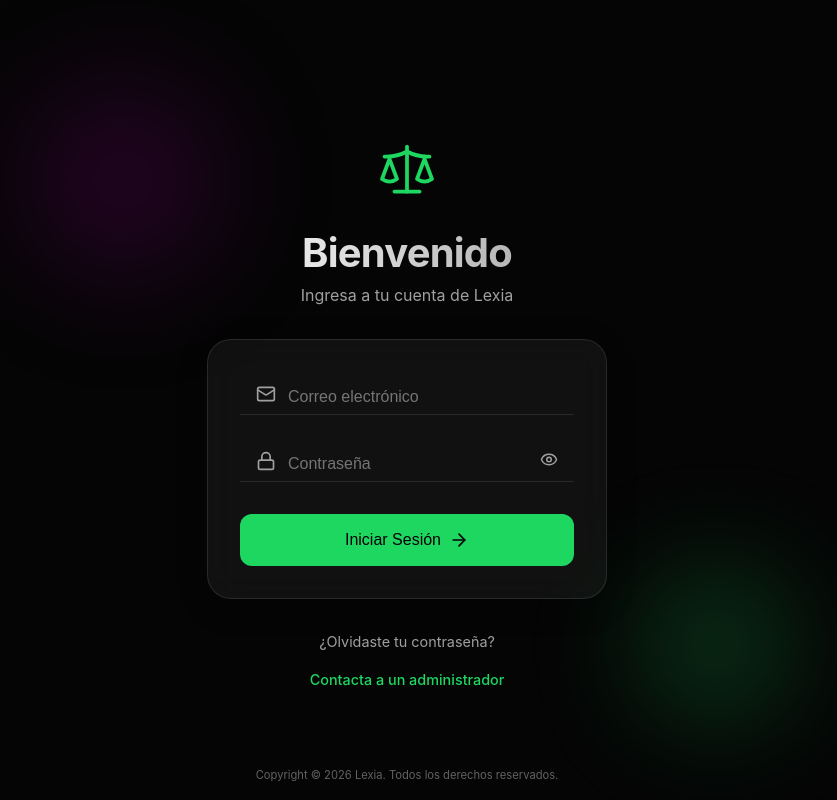
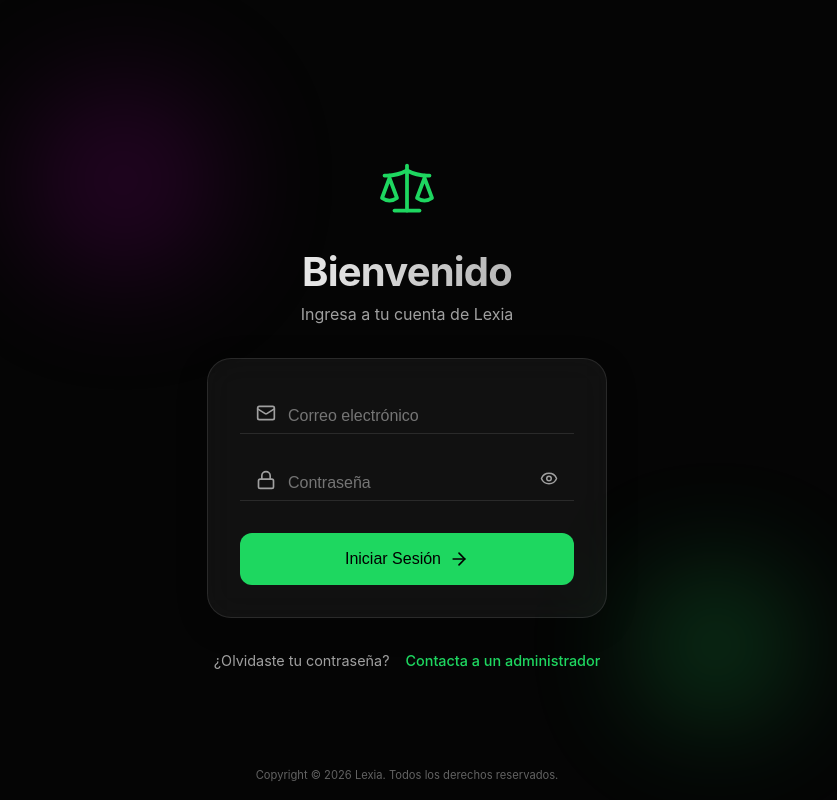
Before and after one commit to ivolevy/attorney.ai, a React (Vite) app: page /inicia-sesion in a window 1280 px wide. Shown: the whole page, without its empty margins (233-1070 px from the left). Built offline with nearby package versions, Linux system fonts and the light colour scheme.

Commit message:
login ui

```diff
--- a/src/pages/LoginPage.jsx
+++ b/src/pages/LoginPage.jsx
@@ -145,10 +145,10 @@
           </button>
         </form>
 
-        <div style={{ marginTop: '2rem', display: 'flex', flexDirection: 'column', gap: '1rem' }}>
-          <a href="#" style={{ color: 'var(--text-secondary)', textDecoration: 'none', fontSize: '0.9rem' }}>
+        <div style={{ marginTop: '2rem', display: 'flex', flexDirection: 'row', justifyContent: 'center', gap: '1rem', alignItems: 'center' }}>
+          <span style={{ color: 'var(--text-secondary)', fontSize: '0.9rem' }}>
             ¿Olvidaste tu contraseña?
-          </a>
+          </span>
           <div style={{ color: 'var(--text-secondary)', fontSize: '0.9rem' }}>
             <a
               href="https://www.linkedin.com/in/ivan-levy/"
```
